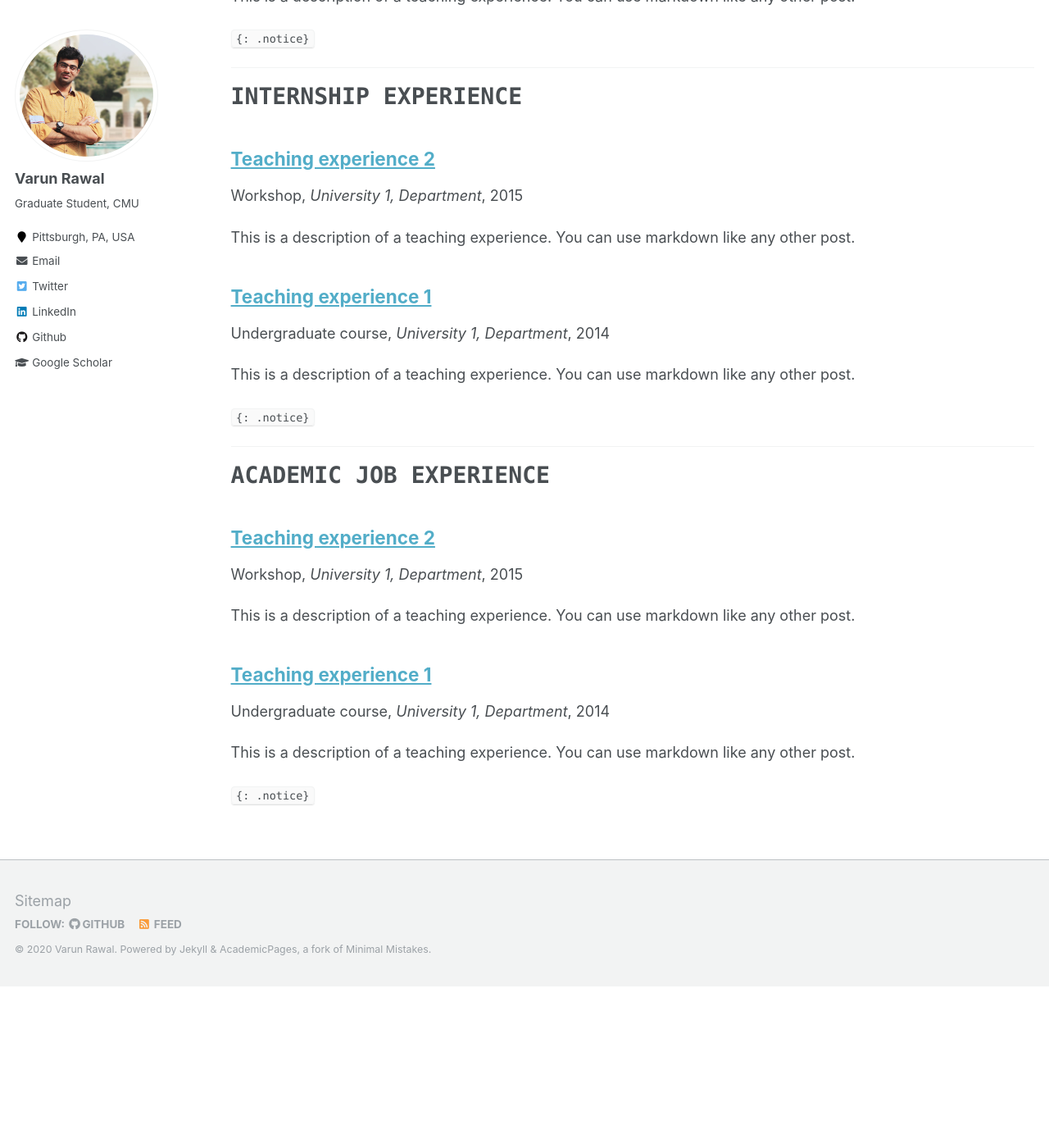
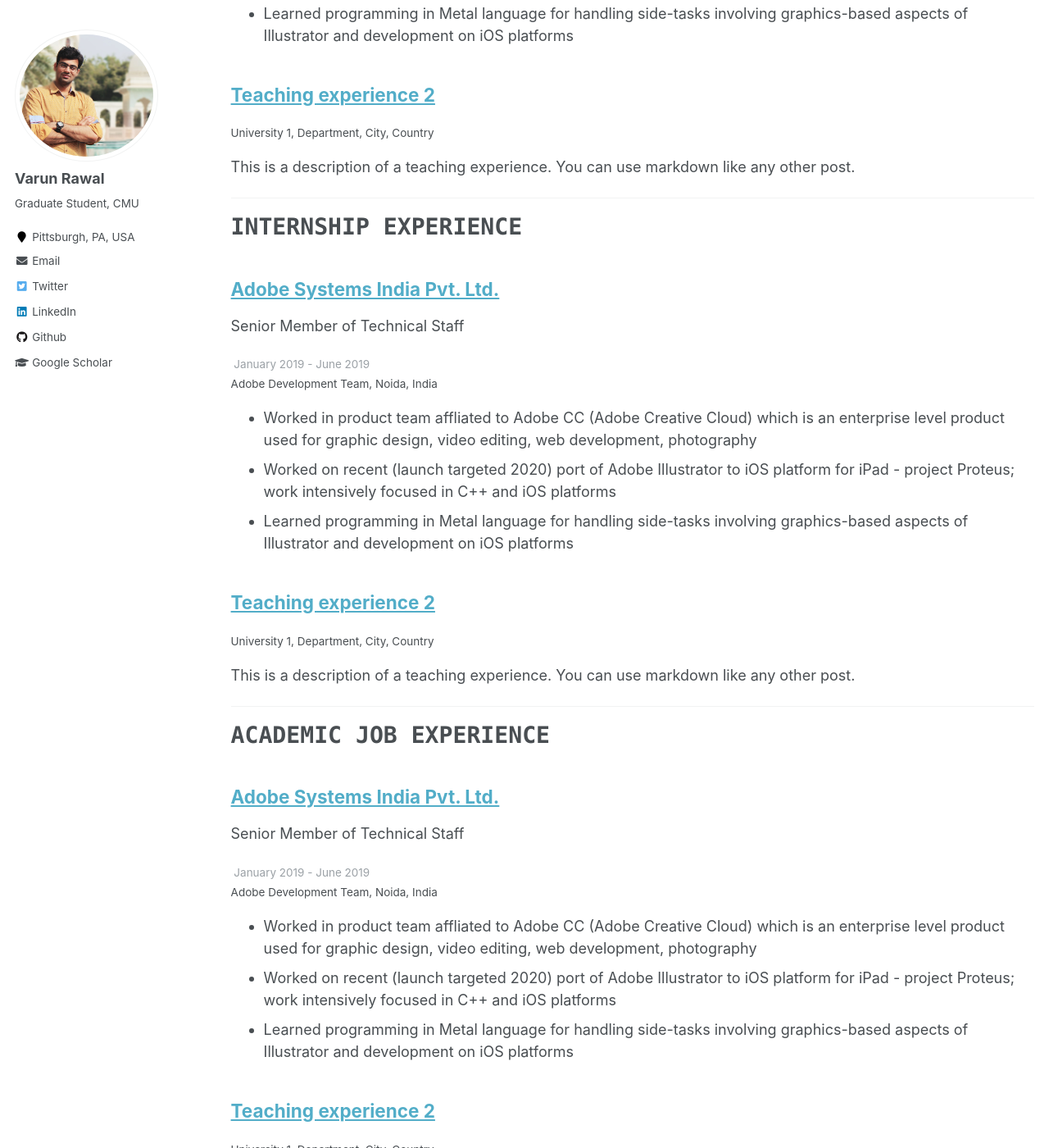
Before and after one commit to rawalvarun/rawalvarun.github.io, a Jekyll site: the page built from _pages/experience.md, in a window 1280 px wide and 1400 px high, scrolled down 543 px. Shown: the whole window at 82% size. Built offline with Jekyll 4.4.1, drawn with Linux system fonts in a browser that asks for light colours; before the commit the page ends 1746 px from its top, so only the background shows below that; some of the changed text lies outside the part shown.

Commit message:
update experience
updates to experience sections and add sub sections

```diff
--- a/_config.yml
+++ b/_config.yml
@@ -175,9 +175,6 @@
 
 # Collections
 collections:
-  experiences:
-    output: true
-    permalink: /:collection/:path/
   publications:
     output: true
     permalink: /:collection/:path/
@@ -188,6 +185,18 @@
     output: true
     permalink: /:collection/:path/
   academic_qualifications:
+    output: true
+    permalink: /:collection/:path/
+  experiences:
+    output: true
+    permalink: /:collection/:path/
+  experiences_industry:
+    output: true
+    permalink: /:collection/:path/
+  experiences_intern:
+    output: true
+    permalink: /:collection/:path/
+  experiences_acad:
     output: true
     permalink: /:collection/:path/
 
@@ -256,6 +265,33 @@
       author_profile: true
       share: true
       comments: true
+  # _experiences_industry
+  - scope:
+      path: ""
+      type: experiences_industry
+    values:
+      layout: single
+      author_profile: true
+      share: true
+      comments: true
+  # _experiences_intern
+  - scope:
+      path: ""
+      type: experiences_intern
+    values:
+      layout: single
+      author_profile: true
+      share: true
+      comments: true
+  # _experiences_acad
+  - scope:
+      path: ""
+      type: experiences_acad
+    values:
+      layout: single
+      author_profile: true
+      share: true
+      comments: true
 
 # Sass/SCSS
 sass:
--- /dev/null
+++ b/_experiences_acad/2019-adobe-mts2.md
@@ -0,0 +1,14 @@
+---
+title: "Adobe Systems India Pvt. Ltd."
+collection: teaching
+designation: "Senior Member of Technical Staff"
+permalink: /teaching/adobe-2019-mts
+venue: "Adobe Development Team"
+duration: "January 2019 - June 2019"
+location: "Noida, India"
+---
+
+* Worked in product team affliated to Adobe CC (Adobe Creative Cloud) which is an enterprise level product used
+for graphic design, video editing, web development, photography
+* Worked on recent (launch targeted 2020) port of Adobe Illustrator to iOS platform for iPad - project Proteus; work intensively focused in C++ and iOS platforms
+* Learned programming in Metal language for handling side-tasks involving graphics-based aspects of Illustrator and development on iOS platforms
--- a/_experiences/2014-spring-teaching-1.md
+++ b/_experiences_industry/2015-spring-teaching-2.md
@@ -1,10 +1,10 @@
 ---
-title: "Teaching experience 1"
+title: "Teaching experience 2"
 collection: teaching
-type: "Undergraduate course"
-permalink: /teaching/2014-spring-teaching-1
+type: "Workshop"
+permalink: /teaching/2015-spring-teaching-1
 venue: "University 1, Department"
-date: 2014-01-01
+date: 2015-01-01
 location: "City, Country"
 ---
 
--- a/_includes/archive-single-talk.html
+++ b/_includes/archive-single-talk.html
@@ -36,7 +36,7 @@
       <p class="page__meta"><i class="fa fa-clock-o" aria-hidden="true"></i> {% include read-time.html %}</p>
     {% endif %}
     {% if post.date %}<p class="page__meta"><i class="fa fa-clock-o" aria-hidden="true"></i> {{ post.date | date: '%B %d, %Y' }}</p>{% endif %}
-    {% if post.venue %}<p class="archive__item-excerpt" itemprop="description">{{post.type}}, {{ post.venue }},  {{post.location}} {% endif %}
+    {% if post.venue %}<p class="archive__item-excerpt" itemprop="description">{{post.type}}, {{ post.venue }},  {{post.location}} </p> {% endif %}
     {% if post.excerpt %}<p class="archive__item-excerpt" itemprop="description">{{ post.excerpt | markdownify }}</p>{% endif %}
   </article>
 </div>
--- a/_includes/archive-single.html
+++ b/_includes/archive-single.html
@@ -38,16 +38,33 @@
       <p class="page__meta"><i class="fa fa-clock-o" aria-hidden="true"></i> {% include read-time.html %}</p>
     {% endif %}
 
-        {% if post.collection == 'experiences' %}
-          <p> {{ post.type }}, <i>{{ post.venue }}</i>, {{ post.date | default: "1900-01-01" | date: "%Y" }} </p>
+
+
+      {% assign exp_list = 'experiences,experiences_industry,experiences_intern,experiences_acad' | split:"," %}
+        {% if exp_list contains post.collection %}
+
+                      <p> {{ post.designation }}</p>
+
+                          {% if post.duration %}
+                              <p class="page__meta">
+                                <i class="fa fa-clock-o" aria-hidden="true"></i> {{ post.duration }}
+                             </p>
+                          {% endif %}
+
+                          {% if post.venue %}
+                              <p class="archive__item-excerpt" itemprop="description">
+                                {{ post.venue }},  {{post.location}}
+                              </p>
+                          {% endif %}
+
         {% elsif post.collection == 'publications' %}
           <p>Published in <i>{{ post.venue }}</i>, {{ post.date | default: "1900-01-01" | date: "%Y" }} </p>
         {% elsif post.collection == 'academic_qualifications' %}
           {{ post.venue }}
           <p>{{post.degree}} in <i>{{ post.field }}</i>, {{ post.duration }} </p>
 
-        {% elsif post.date %}
-         <p class="page__date"><strong><i class="fa fa-fw fa-calendar" aria-hidden="true"></i> {{ site.data.ui-text[site.locale].date_label | default: "Published:" }}</strong> <time datetime="{{ post.date | default: "1900-01-01" | date_to_xmlschema }}">{{ post.date | default: "1900-01-01" | date: "%B %d, %Y" }}</time></p>
+        {% elsif post.duration %}
+         <p class="page__date"><strong><i class="fa fa-fw fa-calendar" aria-hidden="true"></i> {{ site.data.ui-text[site.locale].date_label }}</strong> <time>{{ post.duration }}</time></p>
         {% endif %}
 
     {% if post.excerpt and site.read_more != 'enabled' %}
--- a/_pages/experience.md
+++ b/_pages/experience.md
@@ -1,6 +1,6 @@
 ---
 layout: archive
-title: "Experience"
+title: "Work Experience"
 permalink: /experiences/
 author_profile: true
 ---
@@ -9,30 +9,27 @@
 
 ---
 
-`INDUSTRY EXPERIENCE`
+`PROFESSIONAL EXPERIENCE`
 ====
 
-{% for post in site.experiences reversed %}
+{% for post in site.experiences_industry reversed %}
   {% include archive-single.html %}
 {% endfor %}
-`{: .notice}`
 
 ---
 
 `INTERNSHIP EXPERIENCE`
 ====
 
-{% for post in site.experiences reversed %}
+{% for post in site.experiences_intern reversed %}
   {% include archive-single.html %}
 {% endfor %}
-`{: .notice}`
 
 ---
 
 `ACADEMIC JOB EXPERIENCE`
 ====
 
-{% for post in site.experiences reversed %}
+{% for post in site.experiences_acad reversed %}
   {% include archive-single.html %}
 {% endfor %}
-`{: .notice}`
```
Also changed, not shown: _experiences_industry/2019-adobe-mts2.md (added, +14 -0 lines), _experiences_intern/2015-spring-teaching-2.md (added, +20 -0 lines), _experiences_intern/2019-adobe-mts2.md (added, +14 -0 lines), _layouts/single.html (+5 -2 lines), _experiences_acad/2015-spring-teaching-2.md (renamed from _experiences/2015-spring-teaching-2.md), 1 other file.
